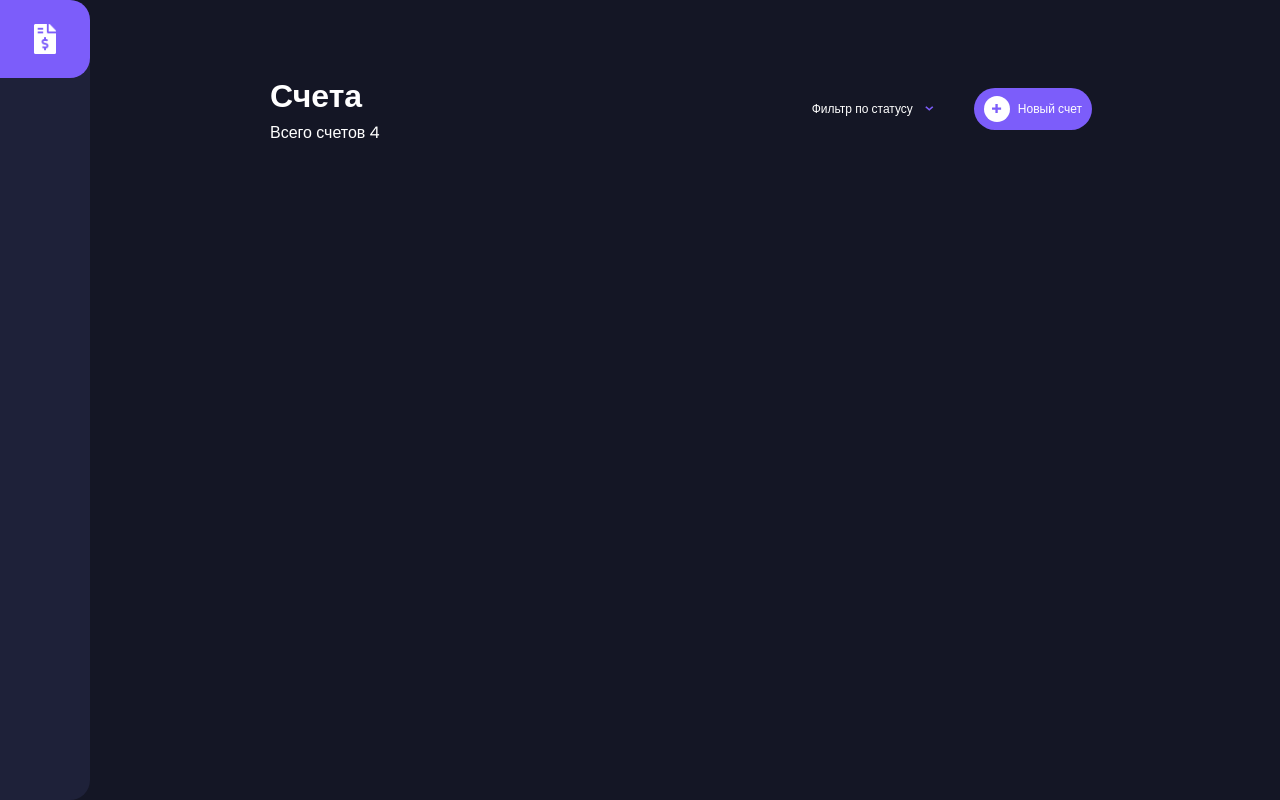
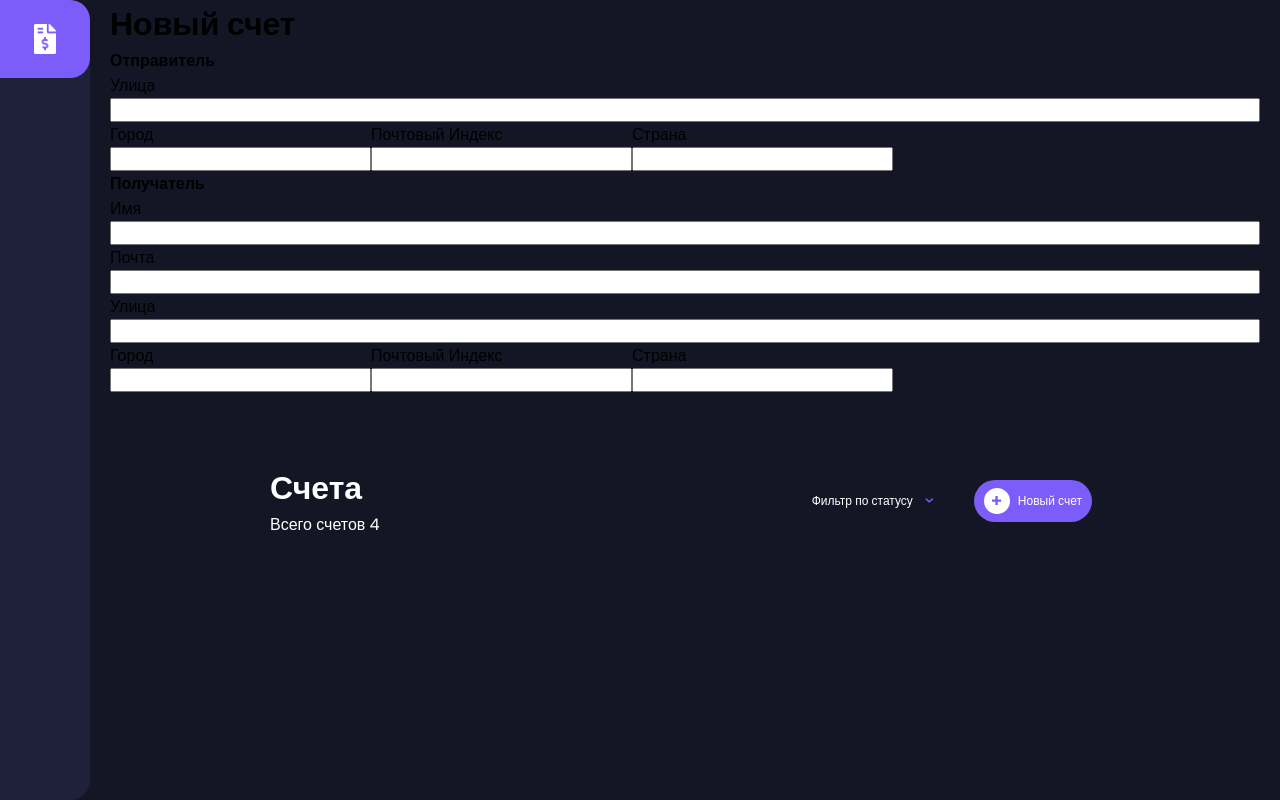
Before and after one commit to iamAndreyGavrilov/Invoice-App-Vue-3-Vuex-Firebase, a Vue app: page / in a window 1280 px wide. Built offline with nearby package versions, Linux system fonts and the light colour scheme.

Commit message:
add popup new invoice

```diff
--- a/src/App.vue
+++ b/src/App.vue
@@ -3,6 +3,7 @@
     <div v-if="!mobile" class="app flex flex-column">
       <Navigation />
       <div class="app-content flex flex-column">
+        <InvoiceModal />
         <router-view />
       </div>
     </div>
@@ -17,6 +18,8 @@
 
 <script>
 import Navigation from "@/components/Navigation.vue";
+import InvoiceModal from "@/components/InvoiceModal.vue";
+
 export default {
   data() {
     return {
@@ -25,6 +28,7 @@ export default {
   },
   components: {
     Navigation,
+    InvoiceModal,
   },
   methods: {
     checkScreen() {
--- /dev/null
+++ b/src/components/InvoiceModal.vue
@@ -0,0 +1,130 @@
+<template>
+  <div
+    @click="checkClick"
+    ref="invoiceWrap"
+    class="invoice-wrap flex flex-column"
+  >
+    <form @submit.prevent="submitForm" class="invoice-content">
+      <h1>Новый счет</h1>
+      <!-- Отправитель -->
+      <div class="bill-from flex flex-column">
+        <h4>Отправитель</h4>
+        <div class="input flex flex-column">
+          <label for="billerStreetAddress">Улица</label>
+          <input
+            required
+            type="text"
+            id="billerStreetAddress"
+            v-model="billerStreetAddress"
+          />
+        </div>
+        <div class="location-details flex">
+          <div class="input flex flex-column">
+            <label for="billerCity">Город</label>
+            <input required type="text" id="billerCity" v-model="billerCity" />
+          </div>
+          <div class="input flex flex-column">
+            <label for="billerZipCode">Почтовый Индекс</label>
+            <input
+              required
+              type="text"
+              id="billerZipCode"
+              v-model="billerZipCode"
+            />
+          </div>
+          <div class="input flex flex-column">
+            <label for="billerCountry">Страна</label>
+            <input
+              required
+              type="text"
+              id="billerCountry"
+              v-model="billerCountry"
+            />
+          </div>
+        </div>
+      </div>
+      <!-- Получатель -->
+      <div class="bill-to flex flex-column">
+        <h4>Получатель</h4>
+        <div class="input flex flex-column">
+          <label for="clientName">Имя</label>
+          <input required type="text" id="clientName" v-model="clientName" />
+        </div>
+        <div class="input flex flex-column">
+          <label for="clientEmail">Почта</label>
+          <input required type="text" id="clientEmail" v-model="clientEmail" />
+        </div>
+        <div class="input flex flex-column">
+          <label for="clientStreetAddress">Улица</label>
+          <input
+            required
+            type="text"
+            id="clientStreetAddress"
+            v-model="clientStreetAddress"
+          />
+        </div>
+
+        <div class="location-details flex">
+          <div class="input flex flex-column">
+            <label for="clientCity">Город</label>
+            <input required type="text" id="clientCity" v-model="clientCity" />
+          </div>
+          <div class="input flex flex-column">
+            <label for="clientZipCode">Почтовый Индекс</label>
+            <input
+              required
+              type="text"
+              id="clientZipCode"
+              v-model="clientZipCode"
+            />
+          </div>
+          <div class="input flex flex-column">
+            <label for="clientCountry">Страна</label>
+            <input
+              required
+              type="text"
+              id="clientCountry"
+              v-model="clientCountry"
+            />
+          </div>
+        </div>
+      </div>
+    </form>
+  </div>
+</template>
+
+<script>
+export default {
+  name: "invoiceModal",
+  data() {
+    return {
+      billerStreetAddress: null,
+      billerCity: null,
+      billerZipCode: null,
+      billerCountry: null,
+      clientName: null,
+      clientEmail: null,
+      clientStreetAddress: null,
+      clientCity: null,
+      clientZipCode: null,
+      clientCountry: null,
+      invoiceDateUnix: null,
+      invoiceDate: null,
+      paymentTerms: null,
+      paymentDueDateUnix: null,
+      paymentDueDate: null,
+      productDescription: null,
+      invoicePending: null,
+      invoiceDraft: null,
+      invoiceItemList: [],
+      invoiceTotal: 0,
+    };
+  },
+  methods: {
+    checkClick() {},
+    submitForm() {},
+  },
+};
+</script>
+
+<style lang="scss" scoped></style>
```
